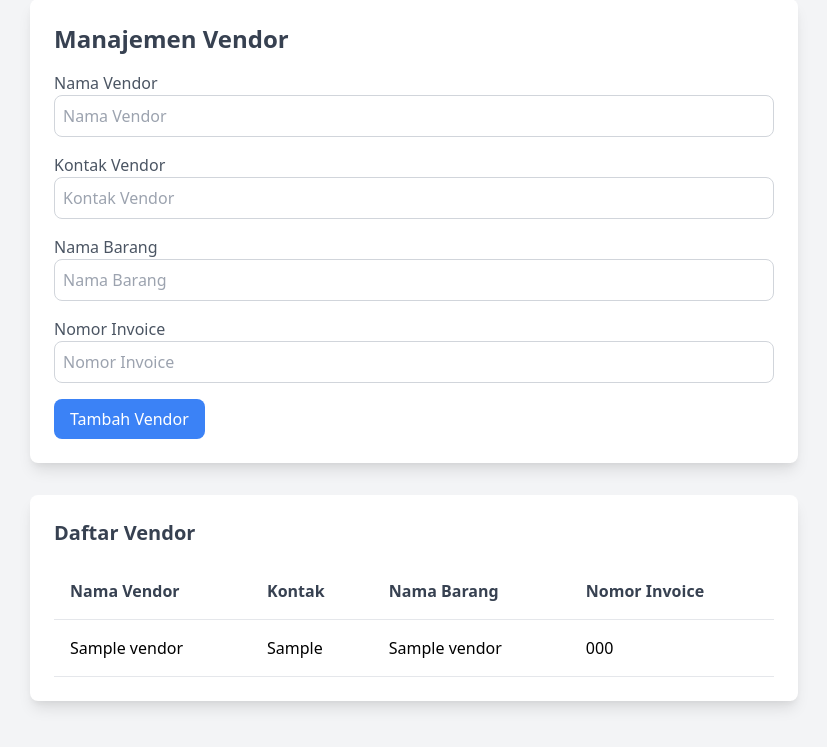
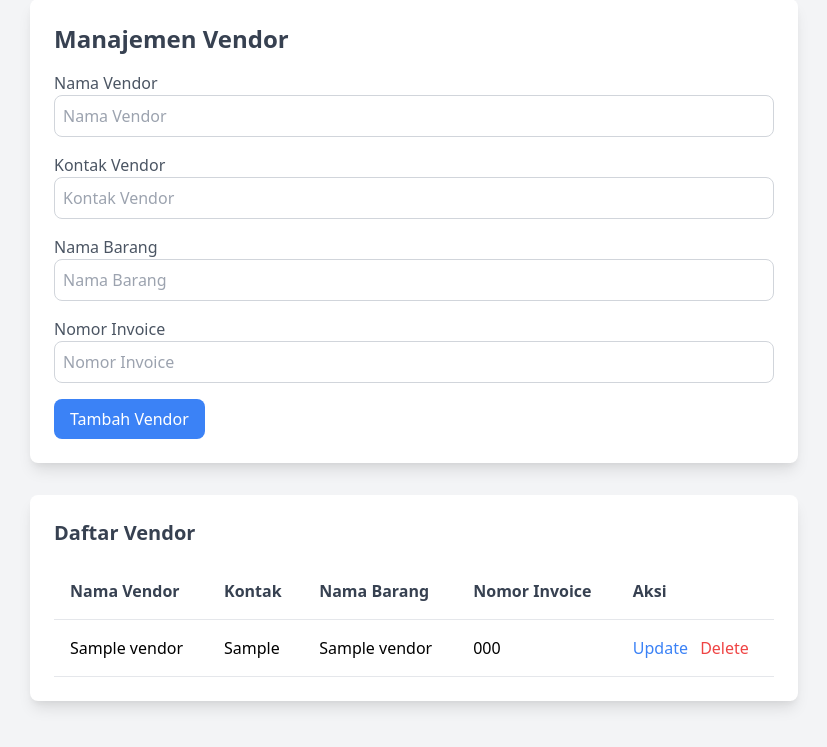
Before and after one commit to radhitchocs/inventory, a PHP site: page /vendor.php in a window 1280 px wide. Shown: the part 33-780 px from the top of the page, without its empty margins (226-1053 px from the left). Run offline with PHP 8.4, Linux system fonts and the light colour scheme; the visitor is signed in with stand-in values (Sample User, id 1); tables that the repository leaves empty hold one stand-in row (values such as "Sample post").

Commit message:
fix delete handle function

```diff
--- a/vendor.php
+++ b/vendor.php
@@ -10,7 +10,7 @@ if (!isset($_SESSION['admin_id'])) {
 
 $success_message = $error_message = '';
 
-if ($_SERVER['REQUEST_METHOD'] == 'POST') {
+if ($_SERVER['REQUEST_METHOD'] == 'POST' && !isset($_POST['update_vendor']) && !isset($_POST['delete_vendor'])) {
     $nama_vendor = $_POST['nama_vendor'];
     $kontak = $_POST['kontak'];
     $nama_barang = $_POST['nama_barang'];
@@ -28,6 +28,45 @@ if ($_SERVER['REQUEST_METHOD'] == 'POST') {
     $stmt->close();
 }
 
+// Handle Update Vendor
+if ($_SERVER['REQUEST_METHOD'] == 'POST' && isset($_POST['update_vendor'])) {
+    $vendor_id = $_POST['vendor_id'];
+    $nama_vendor = $_POST['nama_vendor'];
+    $kontak = $_POST['kontak'];
+    $nama_barang = $_POST['nama_barang'];
+    $nomor_invoice = $_POST['nomor_invoice'];
+
+    $stmt = $conn->prepare("UPDATE vendor SET nama_vendor = ?, kontak = ?, nama_barang = ?, nomor_invoice = ? WHERE vendor_id = ?");
+    $stmt->bind_param("ssssi", $nama_vendor, $kontak, $nama_barang, $nomor_invoice, $vendor_id);
+
+    if ($stmt->execute()) {
+        $success_message = "Vendor berhasil diperbarui!";
+    } else {
+        $error_message = "Gagal memperbarui vendor: " . $stmt->error;
+    }
+    $stmt->close();
+}
+
+// Handle Delete Vendor
+if (isset($_POST['delete_vendor']) && isset($_POST['delete_vendor_id'])) {
+    $vendor_id = intval($_POST['delete_vendor_id']);
+
+    //check if vendor is referenced in inventory
+    $check_stmt = $conn->prepare("SELECT COUNT(*) as count FROM inventory WHERE vendor_id = ?");
+    $check_stmt->bind_param("i", $vendor_id);
+    $check_stmt->execute();
+    $result = $check_stmt->get_result();
+    $row = $result->fetch_assoc();
+    $is_referenced = $row['count'] > 0;
+    $check_stmt->close();
+
+    //procced with deletion
+    $stmt = $conn->prepare("DELETE FROM vendor WHERE vendor_id = ?");
+    $stmt->bind_param("i", $vendor_id);
+    $stmt->execute();
+    $stmt->close();
+}
+
 // Query untuk mendapatkan semua vendor
 $result = $conn->query("SELECT * FROM vendor");
 ?>
@@ -39,8 +78,44 @@ $result = $conn->query("SELECT * FROM vendor");
     <meta name="viewport" content="width=device-width, initial-scale=1.0">
     <title>Manajemen Vendor</title>
     <link href="https://cdn.jsdelivr.net/npm/tailwindcss@2.2.19/dist/tailwind.min.css" rel="stylesheet">
+    <style>
+    .modal {
+        display: none;
+        position: fixed;
+        top: 0;
+        left: 0;
+        width: 100%;
+        height: 100%;
+        background: rgba(0, 0, 0, 0.5);
+        align-items: center;
+        justify-content: center;
+    }
+    .modal-content {
+        background: white;
+        padding: 20px;
+        border-radius: 5px;
+        width: 80%;
+        max-width: 500px;
+    }
+</style>
+
 </head>
 <body class="bg-gray-100 p-8">
+<script>
+    function openModal(id, name, contact, itemName, invoiceNumber) {
+        document.getElementById('modal').style.display = 'flex';
+        document.getElementById('update_vendor_id').value = id;
+        document.getElementById('update_nama_vendor').value = name;
+        document.getElementById('update_kontak').value = contact;
+        document.getElementById('update_nama_barang').value = itemName;
+        document.getElementById('update_nomor_invoice').value = invoiceNumber;
+    }
+
+    function closeModal() {
+        document.getElementById('modal').style.display = 'none';
+    }
+</script>
+
     <div class="max-w-3xl mx-auto">
         <!-- Formulir Tambah Vendor -->
         <div class="bg-white p-6 rounded-lg shadow-lg mb-8">
@@ -85,6 +160,7 @@ $result = $conn->query("SELECT * FROM vendor");
                         <th class="p-4 text-gray-700">Kontak</th>
                         <th class="p-4 text-gray-700">Nama Barang</th>
                         <th class="p-4 text-gray-700">Nomor Invoice</th>
+                        <th class="p-4 text-gray-700">Aksi</th>
                     </tr>
                 </thead>
                 <tbody>
@@ -94,11 +170,47 @@ $result = $conn->query("SELECT * FROM vendor");
         <td class="p-4"><?php echo htmlspecialchars($row['kontak']); ?></td>
         <td class="p-4"><?php echo htmlspecialchars($row['nama_barang']); ?></td>
         <td class="p-4"><?php echo htmlspecialchars($row['nomor_invoice']); ?></td>
+        <td class="p-4">
+            <button onclick="openModal(<?php echo $row['vendor_id']; ?>, '<?php echo htmlspecialchars($row['nama_vendor']); ?>', '<?php echo htmlspecialchars($row['kontak']); ?>', '<?php echo htmlspecialchars($row['nama_barang']); ?>', '<?php echo htmlspecialchars($row['nomor_invoice']); ?>')" class="text-blue-500 hover:underline">Update</button>
+            <form method="POST" style="display:inline;">
+                <input type="hidden" name="delete_vendor_id" value="<?php echo $row['vendor_id']; ?>">
+                <button type="submit" name="delete_vendor" class="text-red-500 hover:underline ml-2" onclick="return confirm('Apakah Anda yakin ingin menghapus vendor ini?');">Delete</button>
+            </form>
+        </td>
     </tr>
     <?php } ?>
 </tbody>
+
             </table>
         </div>
     </div>
+    <!-- Modal Update -->
+<div id="modal" class="modal">
+    <div class="modal-content">
+        <h2 class="text-2xl font-bold text-gray-700 mb-4">Update Vendor</h2>
+        <form method="POST">
+            <input type="hidden" id="update_vendor_id" name="vendor_id">
+            <div class="mb-4">
+                <label for="update_nama_vendor" class="block text-gray-600">Nama Vendor</label>
+                <input type="text" id="update_nama_vendor" name="nama_vendor" class="w-full p-2 border border-gray-300 rounded-lg" required>
+            </div>
+            <div class="mb-4">
+                <label for="update_kontak" class="block text-gray-600">Kontak Vendor</label>
+                <input type="text" id="update_kontak" name="kontak" class="w-full p-2 border border-gray-300 rounded-lg" required>
+            </div>
+            <div class="mb-4">
+                <label for="update_nama_barang" class="block text-gray-600">Nama Barang</label>
+                <input type="text" id="update_nama_barang" name="nama_barang" class="w-full p-2 border border-gray-300 rounded-lg" required>
+            </div>
+            <div class="mb-4">
+                <label for="update_nomor_invoice" class="block text-gray-600">Nomor Invoice</label>
+                <input type="text" id="update_nomor_invoice" name="nomor_invoice" class="w-full p-2 border border-gray-300 rounded-lg" required>
+            </div>
+            <button type="submit" name="update_vendor" class="px-4 py-2 bg-blue-500 text-white rounded-lg">Update Vendor</button>
+            <button type="button" onclick="closeModal()" class="px-4 py-2 bg-gray-300 text-gray-700 rounded-lg ml-2">Cancel</button>
+        </form>
+    </div>
+</div>
+
 </body>
 </html>
```
Lines whose indentation alone changed are shown as unchanged.
